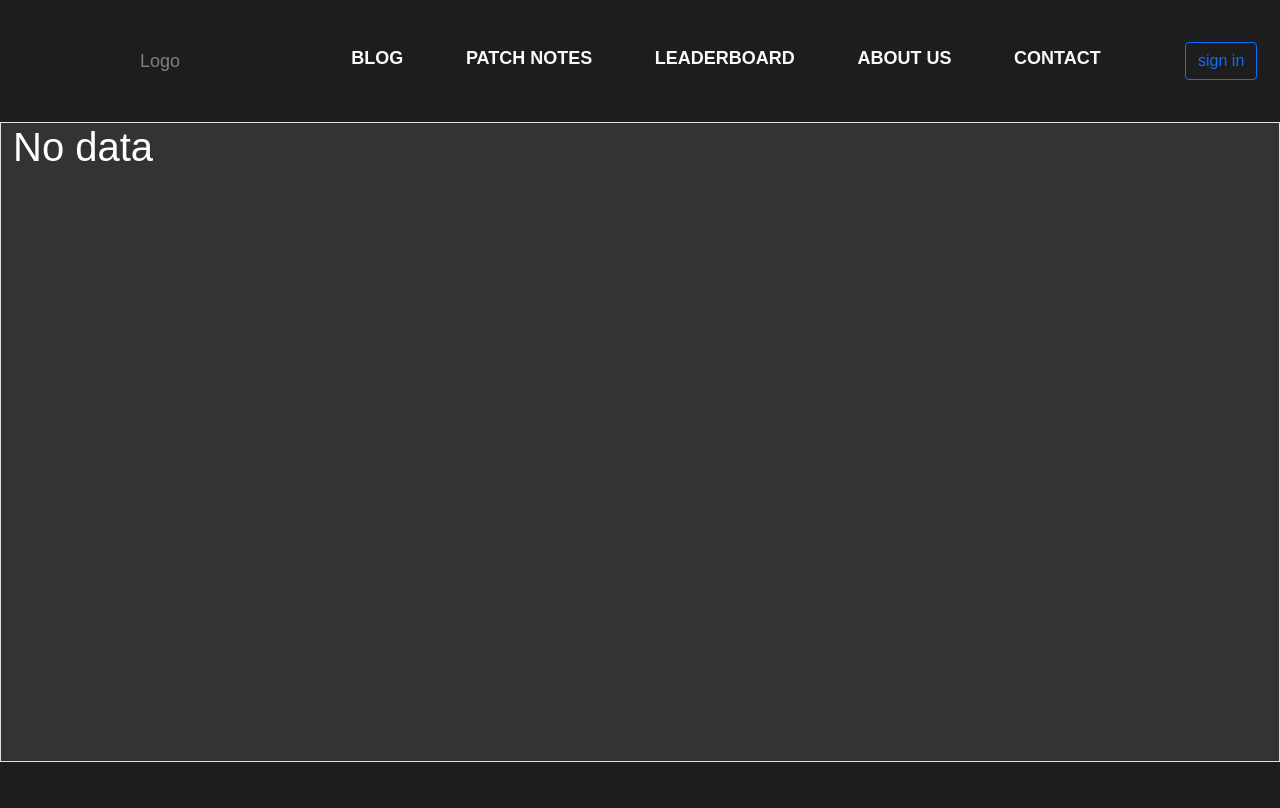
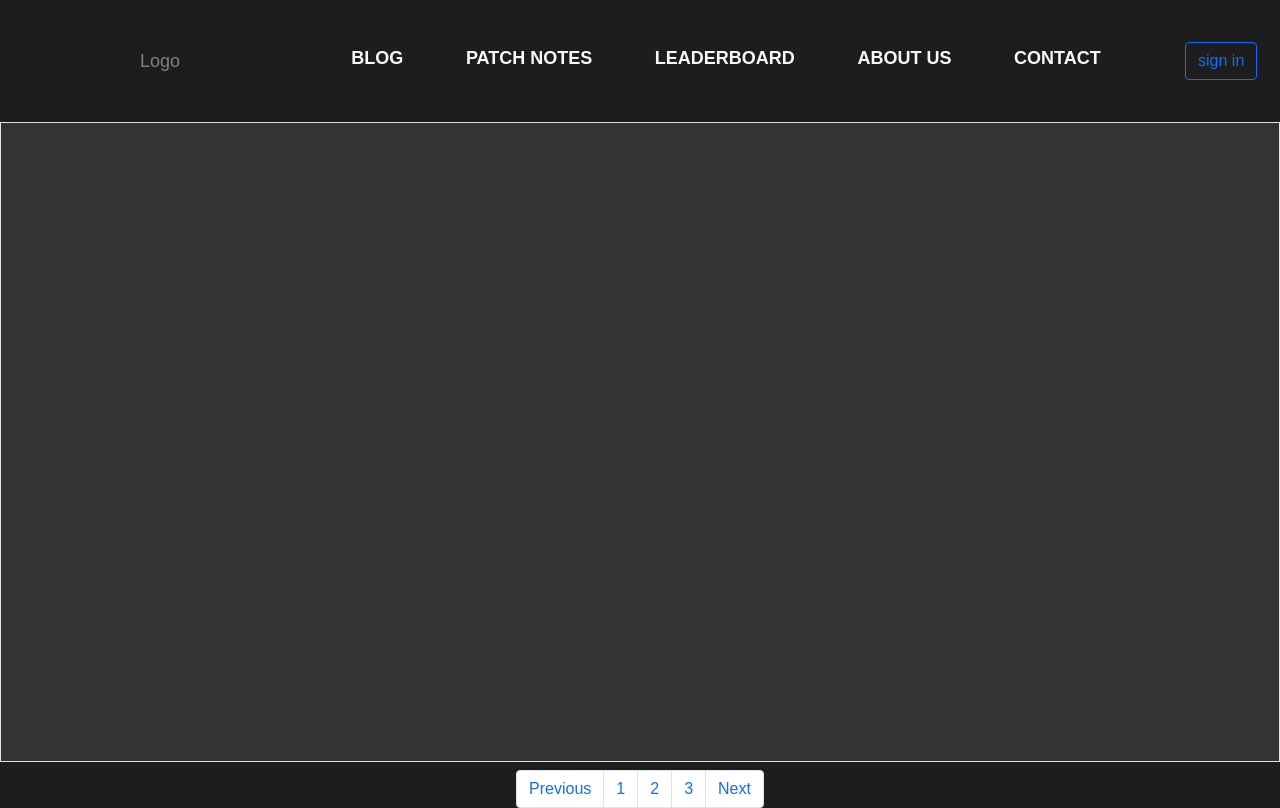
Before and after one commit to yelloweq/turf-warfare-website, a React (Create React App) app: page /leaderboard in a window 1280 px wide. Shown: the top 808 px of the page. Built offline with nearby package versions, Linux system fonts and the light colour scheme; no server answers.

Commit message:
unused-vars fix until leaderboard database is set up

```diff
--- a/src/pages/leaderboard/index.js
+++ b/src/pages/leaderboard/index.js
@@ -1,17 +1,17 @@
-import React, {useState, useEffect} from 'react';
+import React from 'react';
 import './Leaderboard.scss';
 
 function Leaderboard() {
 
-    const [loading, setLoading] = useState(true);
-    const [leaderboard, setLeaderboard] = useState([]);
+    // const [loading, setLoading] = useState(true);
+    // const [leaderboard, setLeaderboard] = useState([]);
 
 
-    if (loading) {
-        return <div className='container-xxl container-height border text-white mb-2 align-items-center justify-content-center'>
-            <h1 className='display 2'>No data</h1>
-        </div>
-    }
+    // if (loading) {
+    //     return <div className='container-xxl container-height border text-white mb-2 align-items-center justify-content-center'>
+    //         <h1 className='display 2'>No data</h1>
+    //     </div>
+    // }
 
   return (
   <>
```
